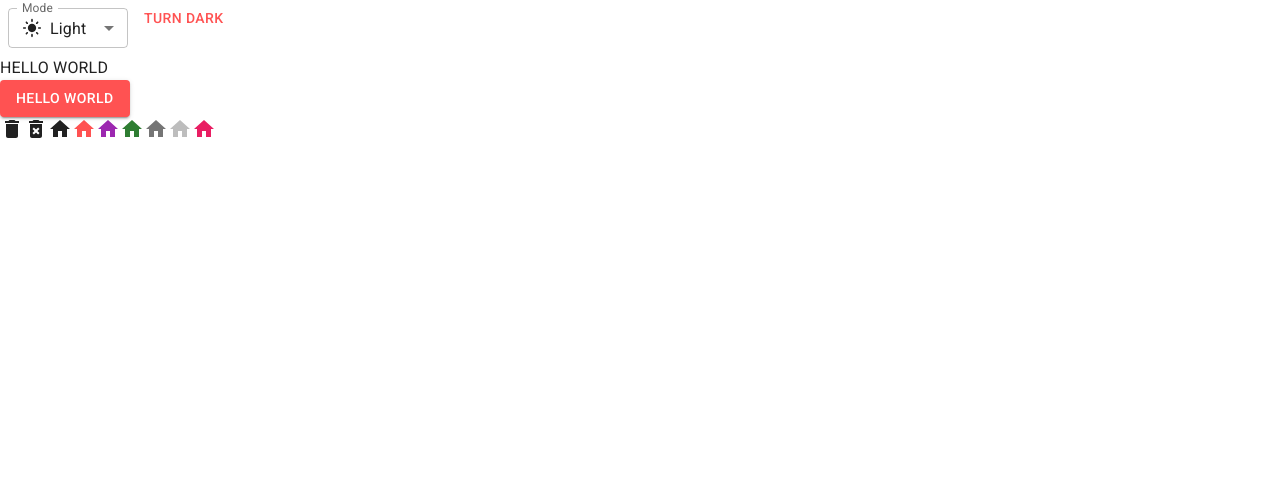
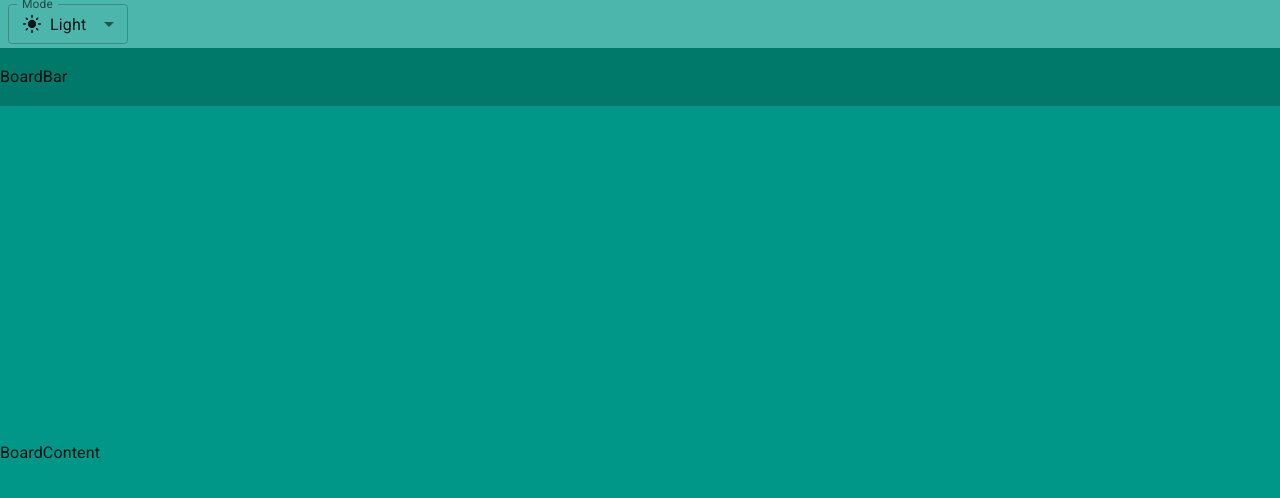
Before and after one commit to hoaidzvcl/helloTask, a React (Vite) app: page / in a window 1280 px wide. Shown: the top 498 px of the page. Built offline with nearby package versions, Linux system fonts and the light colour scheme.

Commit message:
base layout

```diff
--- a/index.html
+++ b/index.html
@@ -5,7 +5,7 @@
   <meta charset="UTF-8" />
   <link rel="icon" type="image/svg+xml" href="/vite.svg" />
   <meta name="viewport" content="width=device-width, initial-scale=1.0" />
-  <title>Vite + React</title>
+  <title>HelloTask</title>
   <link rel="preconnect" href="https://fonts.googleapis.com" />
   <link rel="preconnect" href="https://fonts.gstatic.com" crossorigin />
   <link rel="stylesheet" href="https://fonts.googleapis.com/css2?family=Roboto:wght@300;400;500;700&display=swap" />
--- a/src/App.jsx
+++ b/src/App.jsx
@@ -1,20 +1,15 @@
 import * as React from 'react'
-import Button from '@mui/material/Button'
-import DeleteIcon from '@mui/icons-material/Delete'
-import DeleteForeverIcon from '@mui/icons-material/DeleteForever'
-import HomeIcon from '@mui/icons-material/Home'
-import { pink } from '@mui/material/colors'
-import useMediaQuery from '@mui/material/useMediaQuery'
 import { useColorScheme } from '@mui/material/styles'
+import theme from './theme'
 import InputLabel from '@mui/material/InputLabel'
 import MenuItem from '@mui/material/MenuItem'
 import FormControl from '@mui/material/FormControl'
 import Select from '@mui/material/Select'
 import Box from '@mui/material/Box'
 import LightModeIcon from '@mui/icons-material/LightMode'
-import DarkModeOutlinedIcon from '@mui/icons-material/DarkModeOutlined'
 import SettingsBrightnessIcon from '@mui/icons-material/SettingsBrightness'
 import { DarkModeRounded } from '@mui/icons-material'
+import Container from '@mui/material/Container'
 
 
 function ModeSelect() {
@@ -57,42 +52,37 @@
   )
 }
 
-function ModeToggle() {
-  const { mode, setMode } = useColorScheme();
-  // const prefersDarkMode = useMediaQuery('(prefers-color-scheme: dark)')
-  // const prefersLightMode = useMediaQuery('(prefers-color-scheme: light)')
-  // console.log(prefersDarkMode)
-  // console.log(prefersLightMode)
-
-  return (
-    <Button
-      onClick={() => {
-        setMode(mode === 'light' ? 'dark' : 'light');
-      }}
-    >
-      {mode === 'light' ? 'Turn dark' : 'Turn light'}
-    </Button>
-  );
-}
-
 function App() {
   return (
-    <>
-      <ModeSelect />
-      <ModeToggle />
-      <div>HELLO WORLD</div>
-      <Button variant="contained">Hello world</Button>
-      <br></br>
-      <DeleteIcon />
-      <DeleteForeverIcon />
-      <HomeIcon />
-      <HomeIcon color="primary" />
-      <HomeIcon color="secondary" />
-      <HomeIcon color="success" />
-      <HomeIcon color="action" />
-      <HomeIcon color="disabled" />
-      <HomeIcon sx={{ color: pink[500] }} />
-    </>
+    <Container disableGutters maxWidth={false} sx={{height:'100vh'}}>
+      <Box sx={{
+        backgroundColor:'primary.light',
+        width: '100%',
+        height: (theme) => theme.hello.appBarHeight,
+        display: 'flex',
+        alignItems: 'center'
+      }}>
+        <ModeSelect />
+      </Box>
+      <Box sx={{
+        backgroundColor:'primary.dark',
+        width: '100%',
+        height: (theme) => theme.hello.boardBarHeight,
+        display: 'flex',
+        alignItems: 'center'
+      }}>
+      BoardBar
+      </Box>
+      <Box sx={{
+        backgroundColor:'primary.main',
+        width: '100%',
+        height: (theme) => `calc(100vh - ${theme.hello.appBarHeight} - ${theme.hello.boardBarHeight})`,
+        display: 'flex',
+        alignItems: 'center'
+      }}>
+      BoardContent
+      </Box>
+    </Container>
   )
 }
 
--- a/src/theme.js
+++ b/src/theme.js
@@ -1,23 +1,25 @@
-import { experimental_extendTheme as extendTheme} from '@mui/material/styles'
+import { experimental_extendTheme as extendTheme } from '@mui/material/styles'
+import {teal, deepOrange, cyan, orange} from '@mui/material/colors'
 
 const theme = extendTheme({
+    hello: {
+        appBarHeight: '48px',
+        boardBarHeight: '58px'
+    },
     colorSchemes: {
         light: {
             palette: {
-        primary: {
-          main: '#ff5252',
-        }
+                primary: teal,
+                secondary: deepOrange
             }
         },
         dark: {
             palette: {
-        primary: {
-          main: '#000'
+                primary: cyan,
+                secondary: orange
             }
         }
     }
-  },
-  // ...other properties
 })
 
 export default theme
```
Lines whose indentation alone changed are shown as unchanged.
